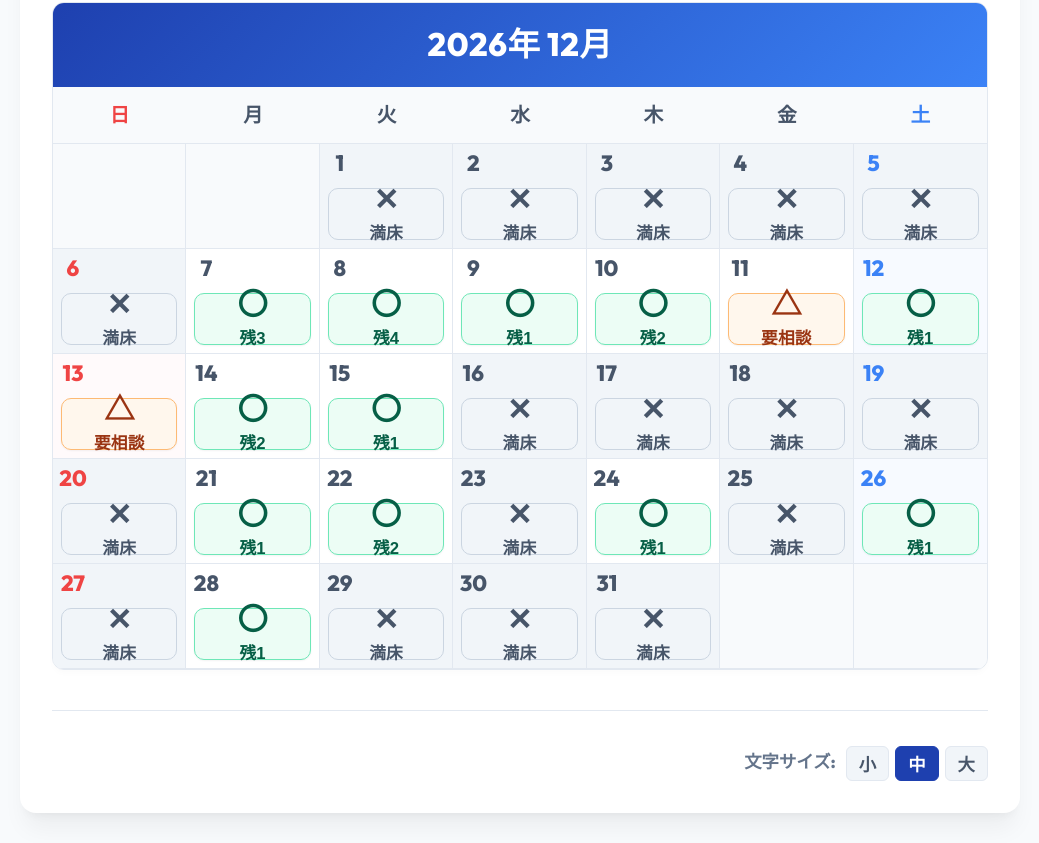
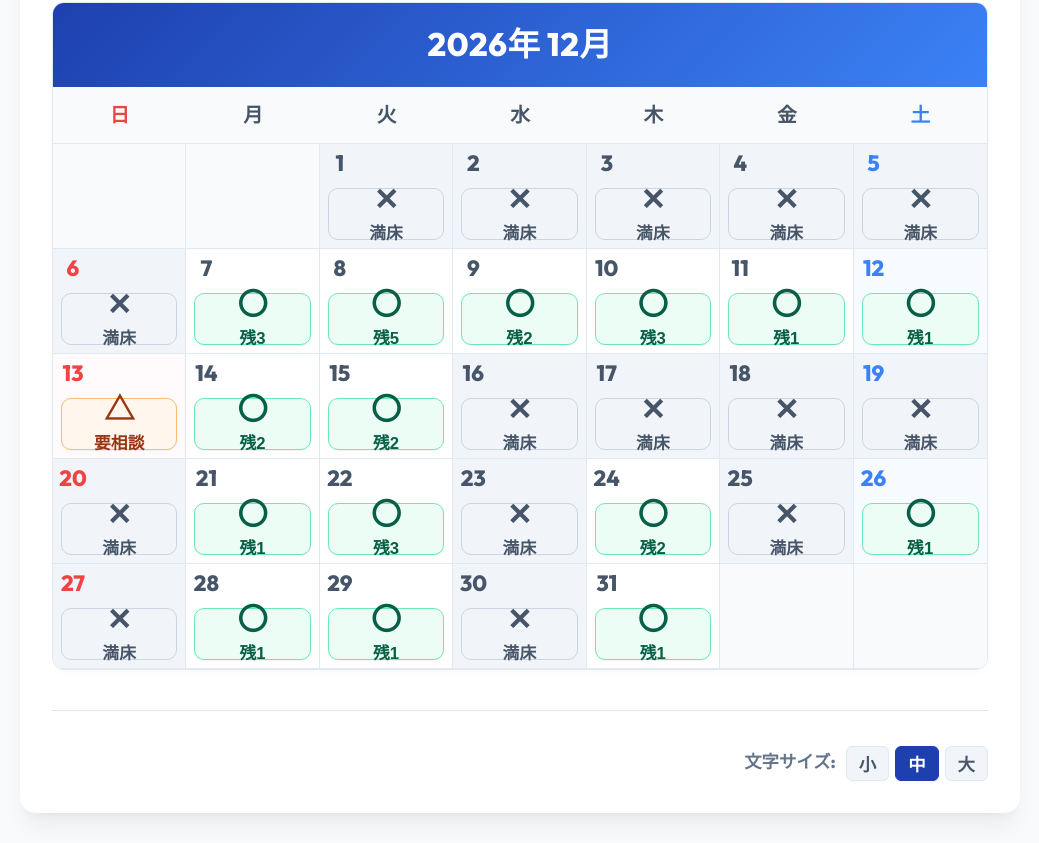
Before and after one commit to nakayouspiel/shortstay-vacancy, a plain HTML site: page index.html in a window 1280 px wide. Shown: the part 1092-1935 px from the top of the page, without its empty margins (120-1159 px from the left). Drawn offline with Linux system fonts and the light colour scheme.

Commit message:
Auto-update shortstay vacancy calendar

```diff
--- a/index.html
+++ b/index.html
@@ -1835,16 +1835,16 @@
                 "regular": 1
         },
         "2026-12-01": {
-                "regular": 0
+                "regular": 1
         },
         "2026-12-02": {
-                "regular": -1
+                "regular": 0
         },
         "2026-12-03": {
-                "regular": -1
+                "regular": 0
         },
         "2026-12-04": {
-                "regular": -1
+                "regular": 0
         },
         "2026-12-05": {
                 "regular": -1
@@ -1856,16 +1856,16 @@
                 "regular": 3
         },
         "2026-12-08": {
-                "regular": 4
+                "regular": 5
         },
         "2026-12-09": {
-                "regular": 1
+                "regular": 2
         },
         "2026-12-10": {
-                "regular": 2
+                "regular": 3
         },
         "2026-12-11": {
-                "regular": 0
+                "regular": 1
         },
         "2026-12-12": {
                 "regular": 1
@@ -1877,16 +1877,16 @@
                 "regular": 2
         },
         "2026-12-15": {
-                "regular": 1
+                "regular": 2
         },
         "2026-12-16": {
+                "regular": 0
+        },
+        "2026-12-17": {
+                "regular": 0
+        },
+        "2026-12-18": {
                 "regular": -1
-        },
-        "2026-12-17": {
-                "regular": -1
-        },
-        "2026-12-18": {
-                "regular": -2
         },
         "2026-12-19": {
                 "regular": 0
@@ -1898,16 +1898,16 @@
                 "regular": 1
         },
         "2026-12-22": {
-                "regular": 2
+                "regular": 3
         },
         "2026-12-23": {
-                "regular": -1
+                "regular": 0
         },
         "2026-12-24": {
-                "regular": 1
+                "regular": 2
         },
         "2026-12-25": {
-                "regular": -1
+                "regular": 0
         },
         "2026-12-26": {
                 "regular": 1
@@ -1919,13 +1919,13 @@
                 "regular": 1
         },
         "2026-12-29": {
-                "regular": 0
+                "regular": 1
         },
         "2026-12-30": {
-                "regular": -2
+                "regular": -1
         },
         "2026-12-31": {
-                "regular": 0
+                "regular": 1
         }
 };
     // === PYTHON_AUTO_REPLACE_END ===
```
